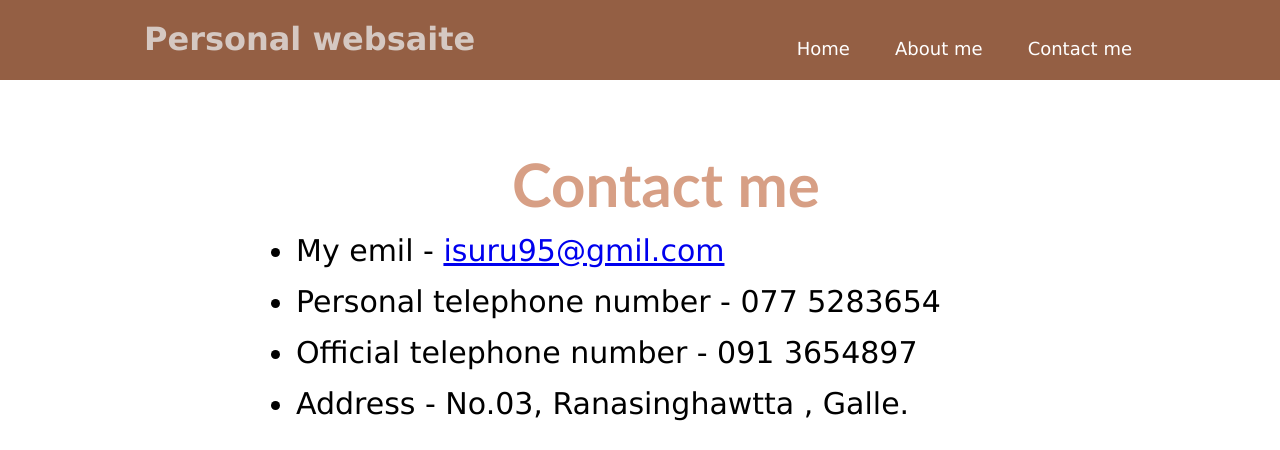
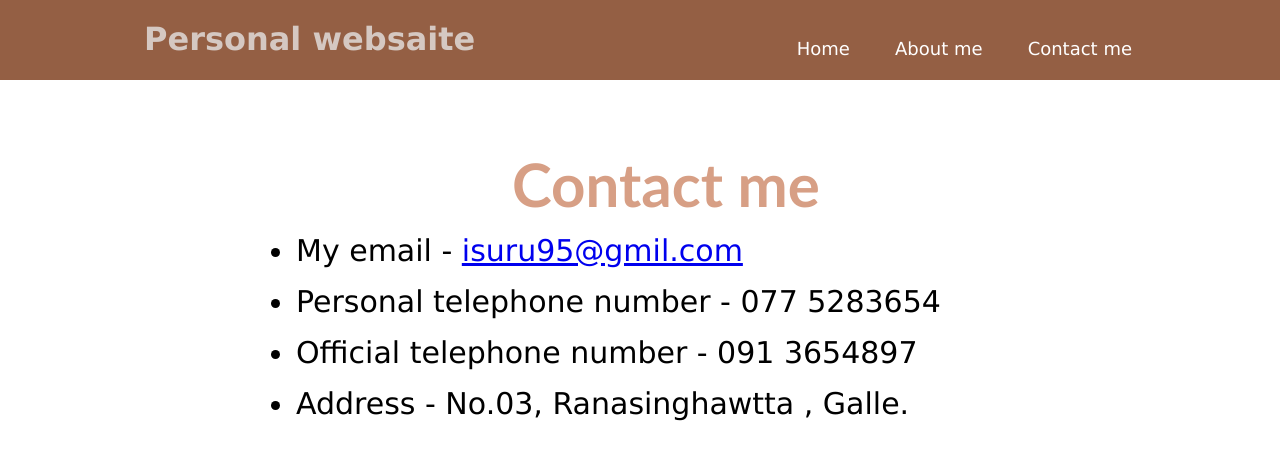
Before and after one commit to priyashankapgui/PriyashankaWeb, a plain HTML site: page index3.html in a window 1280 px wide. Shown: the top 450 px of the page. Drawn offline with Linux system fonts and the light colour scheme.

Commit message:
Add files via upload

```diff
--- a/index3.html
+++ b/index3.html
@@ -26,7 +26,7 @@
         <div id="contact">
             <h1 id="he">Contact me</h1>
             <ul>
-                <li>My emil - <a href="#">isuru95@gmil.com</a><br><br></li>
+                <li>My email - <a href="#">isuru95@gmil.com</a><br><br></li>
                 <li>Personal telephone number - 077 5283654<br><br></li>
                 <li>Official telephone number - 091 3654897<br><br></li>
                 <li>Address - No.03, Ranasinghawtta , Galle.<br><br></li>
```
Also changed, not shown: index2.html (+1 -1 lines).
